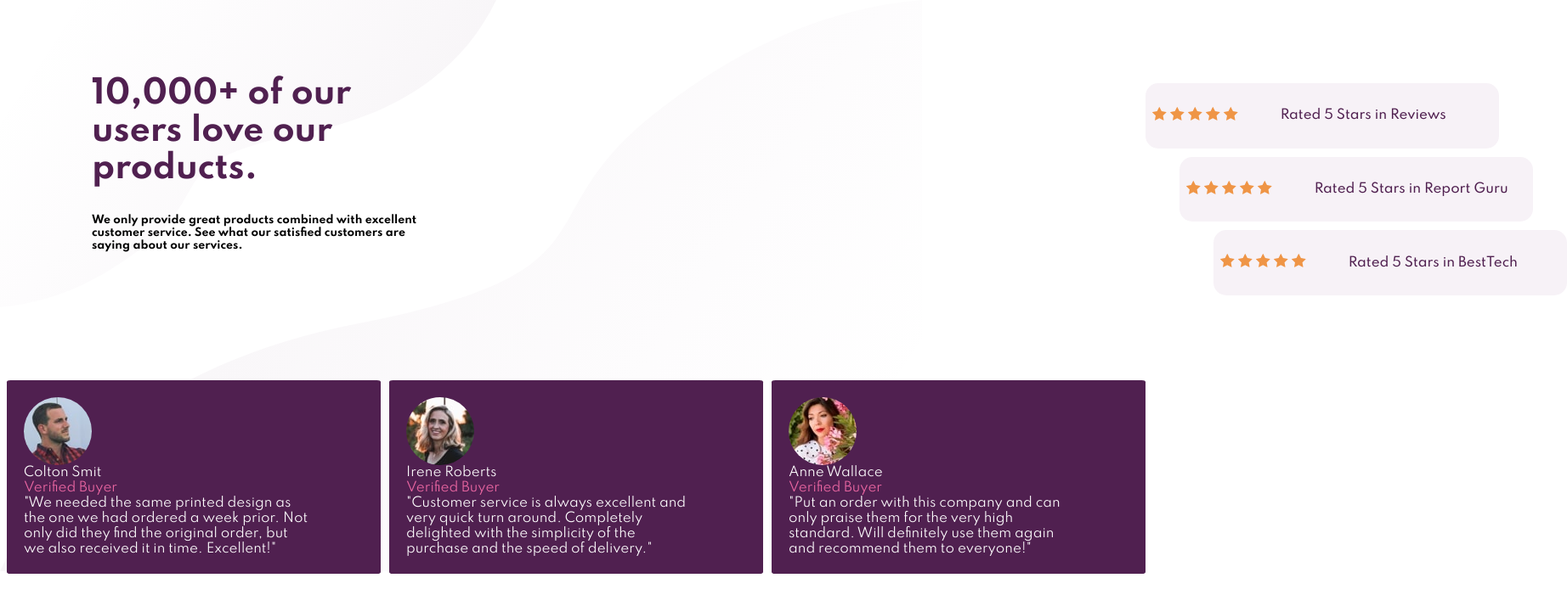
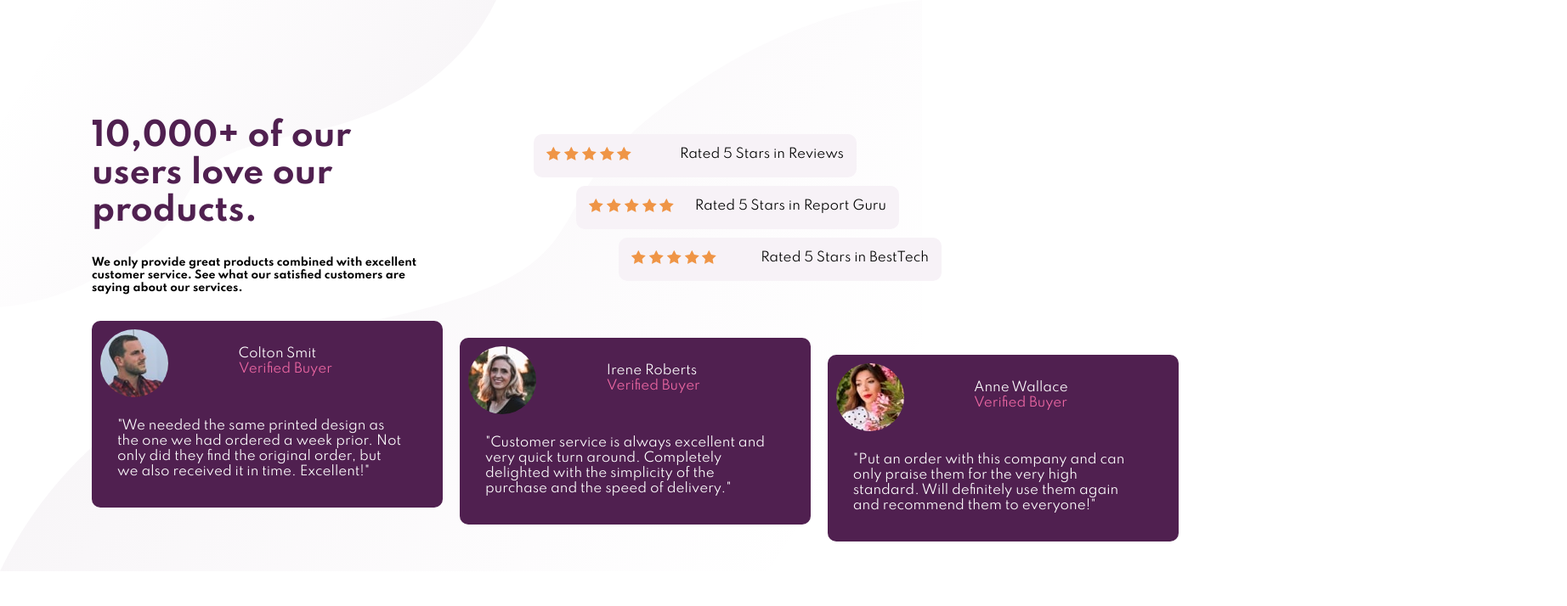
Before and after one commit to AntonVsound/MyChallenge-01, a plain HTML site: page index.html in a window 1280 px wide. Shown: the whole page at 85% size, 1844 px wide, since content can reach past the window. Drawn offline with Linux system fonts and the light colour scheme.

Commit message:
first attempt

```diff
--- a/index.html
+++ b/index.html
@@ -12,7 +12,7 @@
       href="./images/favicon-32x32.png"
     />
 
-    <link rel="stylesheet" href="style.css" />
+    <link rel="stylesheet" href="style2.css" />
 
     <title>Frontend Mentor | Social proof section</title>
 
@@ -79,8 +79,10 @@
 
               <div class="card-01">
                   <img class="card-pic-01" src="./images/image-colton.jpg"/>
+                  <div class="card-01-name-pos">
                       <div class="card-01-name">Colton Smit</div>
                       <div class="cards-verified">Verified Buyer</div>
+                  </div>
                   <div class="card-01-info">
                       "We needed the same printed design as<br /> the one we had ordered a week prior.
                       Not<br /> only did they find the original order, but<br /> we also received it in time.
@@ -91,8 +93,10 @@
 
               <div class="card-02">
                   <img class="card-pic-02" src="./images/image-irene.jpg" />
+                  <div class="card-02-name-pos">
                       <div class="card-02-name">Irene Roberts</div>
                       <div class="cards-verified">Verified Buyer</div>
+                  </div>
                   <div class="card-02-info">
                       "Customer service is always excellent and<br />very quick turn around. Completely <br />
                       delighted with the simplicity of the <br /> purchase and the speed of delivery."
@@ -101,8 +105,10 @@
 
               <div class="card-03">
                   <img class="card-pic-03" src="./images/image-anne.jpg" />
+                  <div class="card-03-name-pos">
                       <div class="card-03-name">Anne Wallace</div>
                       <div class="cards-verified">Verified Buyer</div>
+                  </div>
                   <div class="card-03-info">"Put an order with this company and can <br /> only praise them for the very high <br />
                       standard. Will definitely use them again <br /> and recommend them to everyone!"
                   </div>
--- /dev/null
+++ b/style2.css
@@ -0,0 +1,283 @@
+/*
+- Mobile: 375px
+- Desktop: 1440px
+*/
+
+@import url('https://fonts.googleapis.com/css2?family=Spartan:wght@400;500;700&display=swap');
+
+:root {
+    /* Primary Colors */
+    --Very-Dark-Magenta: hsl(300, 43%, 22%);
+    --Soft-Pink: hsl(333, 80%, 67%); -->
+    /* Neutral*/
+    --Dark-Grayish-Magenta: hsl(303, 10%, 53%);
+    --Light-Grayish-Magenta: hsl(300, 24%, 96%);
+    --White: hsl(0, 0%, 100%);
+}
+
+body {
+    font-family: 'Spartan', sans-serif;
+    font-size: 15px;
+    background-color: var(--White);
+    box-sizing: border-box;
+    background-image: url(./images/bg-pattern-top-desktop.svg), url(./images/bg-pattern-bottom-desktop.svg);
+    background-repeat: no-repeat;
+}
+
+
+.wrapper{
+    width: 1440px;
+    display: flex;
+    flex-wrap: wrap;
+}
+
+.info{
+    width: 520px;
+
+}
+
+.rates {
+    width: 620px;
+    margin-top: 150px;
+
+}
+
+.cards {
+    width: 1440px;
+    display: grid;
+    grid-template-columns: 33.3% 33.3% 33.3%;
+    justify-content: space-between;
+    grid-column-gap: 20px;
+    padding: 10px 100px;
+
+}
+
+.info{
+    margin-top: 100px;
+    margin-left: 100px;
+}
+
+.title {
+    color: var(--Very-Dark-Magenta);
+    font-size: 25px;
+}
+
+.sub-title {
+    color: var(--Dark-Grayish-Magenta);
+}
+
+.rate-item-01 {
+    display: flex;
+    background-color: var(--Light-Grayish-Magenta);
+    width: 350px;
+    justify-content: space-between;
+    padding: 15px;
+    border-radius: 10px;
+    margin-bottom: 10px;
+
+}
+
+.rate-item-02 {
+    display: flex;
+    background-color: var(--Light-Grayish-Magenta);
+    width: 350px;
+    justify-content: space-between;
+    padding: 15px;
+    border-radius: 10px;
+    margin-bottom: 10px;
+    margin-left: 50px;
+}
+
+.rate-item-03 {
+    display: flex;
+    background-color: var(--Light-Grayish-Magenta);
+    width: 350px;
+    justify-content: space-between;
+    padding: 15px;
+    border-radius: 10px;
+    margin-left: 100px;
+}
+
+
+.card-01 {
+    background-color: var(--Very-Dark-Magenta);
+    border-radius: 10px;
+    padding: 10px;
+    height: 200px;
+
+
+}
+
+.card-pic-01{
+    border-radius: 50%;
+}
+
+.card-01-name-pos{
+    float: right;
+    padding-right: 120px;
+    padding-top: 20px;
+}
+
+.cards-verified {
+    color: var(--Soft-Pink);
+}
+
+
+.card-01-name {
+    color: var(--White);
+}
+
+
+.card-01-info {
+    color: var(--White);
+    padding: 20px;
+}
+
+.card-02 {
+    background-color: var(--Very-Dark-Magenta);
+    border-radius: 10px;
+    padding: 10px;
+    height: 200px;
+    margin-top: 20px;
+}
+
+.card-pic-02 {
+    border-radius: 50%;
+}
+
+.card-02-name-pos {
+    float: right;
+    padding-right: 120px;
+    padding-top: 20px;
+}
+
+.card-02-name {
+    color: var(--White);
+}
+
+
+.card-02-info {
+    color: var(--White);
+    padding: 20px;
+}
+
+.card-03 {
+    background-color: var(--Very-Dark-Magenta);
+    border-radius: 10px;
+    padding: 10px;
+    height: 200px;
+    margin-top: 40px;
+}
+
+.card-pic-03 {
+    border-radius: 50%;
+}
+
+.card-03-name-pos {
+    float: right;
+    padding-right: 120px;
+    padding-top: 20px;
+}
+
+.card-03-name {
+    color: var(--White);
+}
+
+
+.card-03-info {
+    color: var(--White);
+    padding: 20px;
+}
+
+@media screen and (max-width: 375px) {
+
+    body {
+        margin: 0px;
+
+    }
+
+    .info {
+        margin: 10px;
+    }
+
+    .sub-title {
+        width: 360px;
+    }
+
+    .wrapper {
+        display: grid;
+        width: 375px;
+    }
+
+    .rates {
+        margin-top: 0px;
+        padding: 5px;
+    }
+
+    .rate-item-01 {
+        width: 370px;
+        height: 50px;
+        display: flex;
+        flex-direction: column;
+    }
+
+    .rate-info-01{
+        padding-left: 50px;
+    }
+
+    .rate-stars-01{
+        padding-left: 100px;
+
+    }
+
+    .rate-item-02 {
+        margin-left: 0px;
+        width: 370px;
+        height: 50px;
+        display: flex;
+        flex-direction: column;
+    }
+
+    .rate-info-02 {
+        padding-left: 50px;
+    }
+
+    .rate-stars-02 {
+        padding-left: 100px;
+    }
+
+    .rate-item-03 {
+        margin-left: 0px;
+        width: 370px;
+        height: 50px;
+        display: flex;
+        flex-direction: column;
+    }
+
+    .rate-info-03 {
+        padding-left: 50px;
+    }
+
+    .rate-stars-03 {
+        padding-left: 100px;
+    }
+
+    .cards{
+        display: flex;
+        flex-direction: column;
+        padding-left: 0px;
+        width: 350px;
+    }
+
+    .card-01{
+        height: 280px;
+    }
+
+    .card-02 {
+        height: 280px;
+    }
+
+    .card-03 {
+        height: 280px;
+    }
+}
```
Lines whose indentation alone changed are shown as unchanged.
